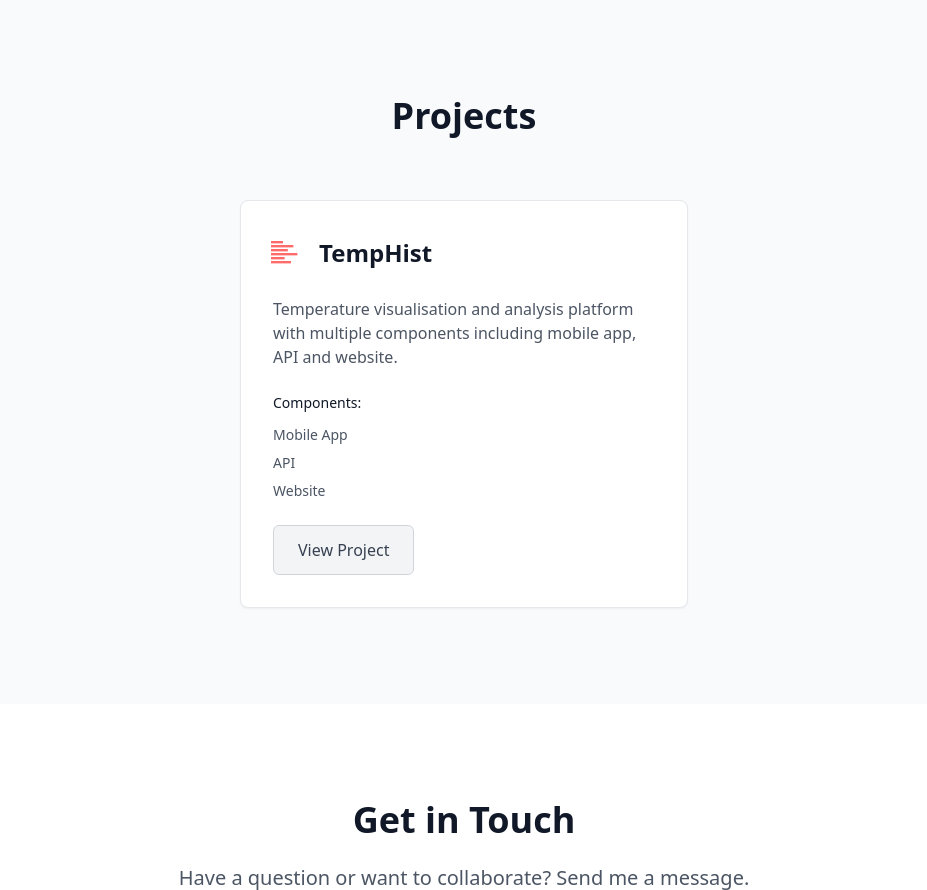
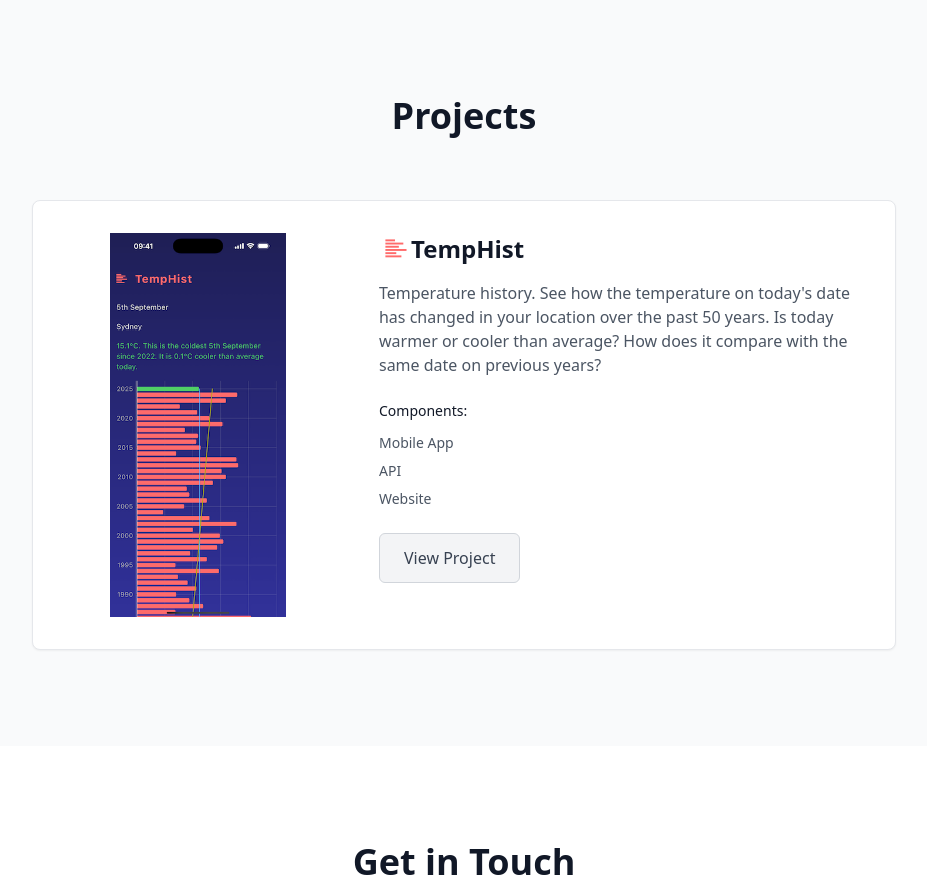
Before and after one commit to turnpiece/turnpiece.com, a Django app: page / in a window 1280 px wide. Shown: the part 719-1609 px from the top of the page, without its empty margins (176-1103 px from the left). Run offline with Django 4.2, Linux system fonts and the light colour scheme; some libraries are stand-ins or nearby versions.

Commit message:
Add TempHist screenshot, update description and styles

```diff
--- a/core/templates/core/home.html
+++ b/core/templates/core/home.html
@@ -42,16 +42,28 @@
 
         <div class="flex justify-center">
             <!-- TempHist Project Card -->
-            <div class="bg-white rounded-lg shadow-sm border border-gray-200 p-8 hover:shadow-md transition-shadow max-w-md">
-                <div class="flex items-center mb-6">
-                    <picture class="h-10 -ml-2.5 mr-4">
+            <div class="bg-white rounded-lg shadow-sm border border-gray-200 p-8 hover:shadow-md transition-shadow max-w-4xl w-full">
+                <div class="flex flex-col lg:flex-row">
+                    <!-- Screenshot Section -->
+                    <div class="lg:w-1/3 flex-shrink-0 lg:mr-8">
+                        <div class="flex items-center justify-center h-full">
+                            <img src="{% static 'assets/TempHist-iPhone-screenshot.png' %}"
+                                 alt="TempHist iPhone app screenshot"
+                                 class="max-h-96 max-w-full object-contain">
+                        </div>
+                    </div>
+
+                    <!-- Content Section -->
+                    <div class="lg:w-2/3 lg:ml-4">
+                        <div class="flex mb-4">
+                            <picture class="h-8">
                                 <source srcset="{% static 'assets/temphist-logo.svg' %}" type="image/svg+xml">
-                        <img src="{% static 'assets/temphist-logo.png' %}" alt="TempHist Logo" class="h-10">
+                                <img src="{% static 'assets/temphist-logo.png' %}" alt="TempHist Logo" class="h-8">
                             </picture>
                             <h3 class="text-2xl font-semibold text-gray-900">TempHist</h3>
                         </div>
 
-                <p class="text-gray-600 mb-6">Temperature visualisation and analysis platform with multiple components including mobile app, API and website.</p>
+                        <p class="text-gray-600 mb-6">Temperature history. See how the temperature on today's date has changed in your location over the past 50 years. Is today warmer or cooler than average? How does it compare with the same date on previous years?</p>
 
                         <div class="mb-6">
                             <h4 class="text-sm font-medium text-gray-900 mb-3">Components:</h4>
@@ -66,6 +78,8 @@
                            class="btn-secondary">
                             View Project
                         </a>
+                    </div>
+                </div>
             </div>
         </div>
         <!--
--- a/theme/static/css/output.css
+++ b/theme/static/css/output.css
@@ -874,14 +891,42 @@ section {
   height: 1rem;
 }
 
+.h-48 {
+  height: 12rem;
+}
+
 .h-5 {
   height: 1.25rem;
 }
 
+.h-8 {
+  height: 2rem;
+}
+
 .h-auto {
   height: auto;
 }
 
+.h-full {
+  height: 100%;
+}
+
+.max-h-24 {
+  max-height: 6rem;
+}
+
+.max-h-44 {
+  max-height: 11rem;
+}
+
+.max-h-full {
+  max-height: 100%;
+}
+
+.max-h-96 {
+  max-height: 24rem;
+}
+
 .min-h-\[70vh\] {
   min-height: 70vh;
 }
@@ -918,14 +971,26 @@ section {
   max-width: 80rem;
 }
 
+.max-w-full {
+  max-width: 100%;
+}
+
 .max-w-md {
   max-width: 28rem;
 }
 
+.flex-shrink-0 {
+  flex-shrink: 0;
+}
+
 .transform {
   transform: translate(var(--tw-translate-x), var(--tw-translate-y)) rotate(var(--tw-rotate)) skewX(var(--tw-skew-x)) skewY(var(--tw-skew-y)) scaleX(var(--tw-scale-x)) scaleY(var(--tw-scale-y));
 }
 
+.cursor-pointer {
+  cursor: pointer;
+}
+
 .list-inside {
   list-style-position: inside;
 }
@@ -938,6 +1003,10 @@ section {
   grid-template-columns: repeat(1, minmax(0, 1fr));
 }
 
+.flex-col {
+  flex-direction: column;
+}
+
 .flex-wrap {
   flex-wrap: wrap;
 }
@@ -1055,19 +1143,44 @@ section {
   background-color: rgb(37 99 235 / var(--tw-bg-opacity, 1));
 }
 
+.bg-gray-100 {
+  --tw-bg-opacity: 1;
+  background-color: rgb(243 244 246 / var(--tw-bg-opacity, 1));
+}
+
 .bg-gray-50 {
   --tw-bg-opacity: 1;
   background-color: rgb(249 250 251 / var(--tw-bg-opacity, 1));
 }
 
+.bg-gray-800 {
+  --tw-bg-opacity: 1;
+  background-color: rgb(31 41 55 / var(--tw-bg-opacity, 1));
+}
+
 .bg-green-50 {
   --tw-bg-opacity: 1;
   background-color: rgb(240 253 244 / var(--tw-bg-opacity, 1));
 }
 
+.bg-red-50 {
+  --tw-bg-opacity: 1;
+  background-color: rgb(254 242 242 / var(--tw-bg-opacity, 1));
+}
+
 .bg-white {
   --tw-bg-opacity: 1;
   background-color: rgb(255 255 255 / var(--tw-bg-opacity, 1));
+}
+
+.object-contain {
+  -o-object-fit: contain;
+     object-fit: contain;
+}
+
+.object-cover {
+  -o-object-fit: cover;
+     object-fit: cover;
 }
 
 .p-4 {
@@ -1421,8 +1583,36 @@ section {
 }
 
 @media (min-width: 1024px) {
+  .lg\:ml-4 {
+    margin-left: 1rem;
+  }
+
+  .lg\:mr-8 {
+    margin-right: 2rem;
+  }
+
+  .lg\:w-1\/3 {
+    width: 33.333333%;
+  }
+
+  .lg\:w-2\/3 {
+    width: 66.666667%;
+  }
+
+  .lg\:grid-cols-3 {
+    grid-template-columns: repeat(3, minmax(0, 1fr));
+  }
+
+  .lg\:flex-row {
+    flex-direction: row;
+  }
+
   .lg\:px-8 {
     padding-left: 2rem;
     padding-right: 2rem;
   }
-}
+
+  .lg\:pl-4 {
+    padding-left: 1rem;
+  }
+}
--- a/theme/tailwind.config.js
+++ b/theme/tailwind.config.js
@@ -6,6 +6,8 @@ module.exports = {
     './templates/**/*.html',
     '../templates/**/*.html',
     '../core/templates/**/*.html',
+    '../projects/templates/**/*.html',
+    '../blog/templates/**/*.html',
   ],
   theme: {
     extend: {},
```
Also changed, not shown: other parts of theme/static/css/output.css (+93 -0 lines), projects/templates/projects/project_detail.html (+33 -6 lines), projects/views.py (+4 -4 lines), README.md, static/assets/TempHist-iPhone-screenshot.png. Lines whose indentation alone changed are shown as unchanged.
